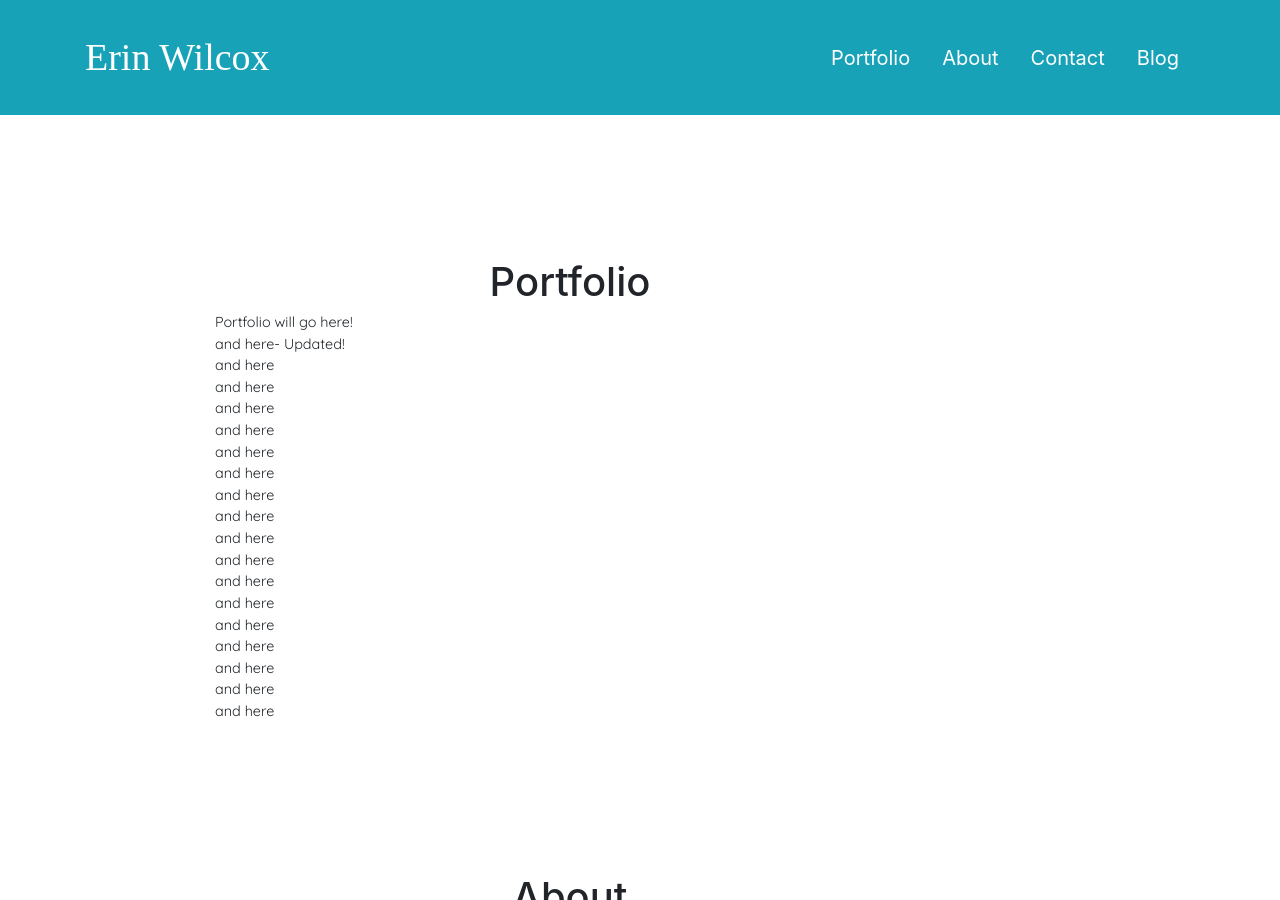
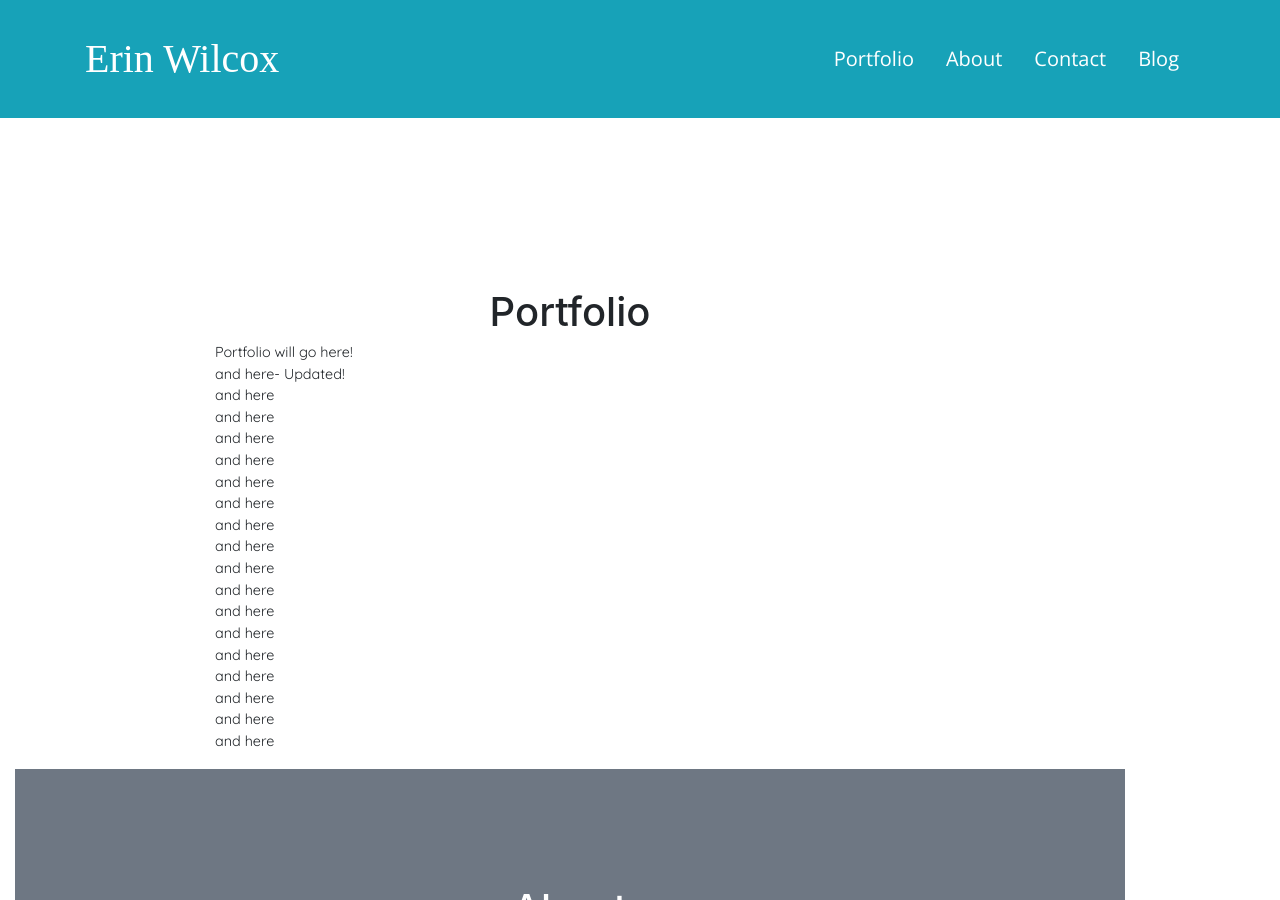
Before and after one commit to brookin8/brookin8.github.io, a Jekyll site: the page built from index.html, in a window 1280 px wide. Built offline with Jekyll 4.4.1, drawn with Linux system fonts in a browser that asks for light colours; some web fonts are replaced.

Commit message:
Changing up fonts and container colors in index

```diff
--- a/_includes/header.html
+++ b/_includes/header.html
@@ -10,7 +10,7 @@
 
     <!-- Google Fonts -->
     <link href="https://fonts.googleapis.com/css?family=Lobster|Raleway" rel="stylesheet">
-    <link href="https://fonts.googleapis.com/css?family=Fontdiner+Swanky|Oswald" rel="stylesheet">
+    <link href="https://fonts.googleapis.com/css?family=Atomic+Age|Englebert|Fontdiner+Swanky|Life+Savers|Open+Sans|Oswald|Pacifico|Risque" rel="stylesheet">
 
 
     <!-- Placeholder for adding custom CSS-->
@@ -24,8 +24,8 @@
       <div class="p-3 mb-2 bg-info text-white">
         <nav class="navbar navbar-default">
           <div class="container">
-                  <a class ="navbar-brand" style="color:#ffffff; font-family: 'Fontdiner Swanky', cursive; font-size: 38px;" href="/">Erin Wilcox</a>
-                  <ul class="nav justify-content-end" style="font-size: 20px;">
+                  <a class ="navbar-brand" style="color:#ffffff; font-family: 'Atomic Age', cursive; font-size: 40px;" href="/">Erin Wilcox</a>
+                  <ul class="nav justify-content-end" style="font-size: 20px; font-family: 'Open Sans', sans-serif;">
                     <li class ="nav-item"><a class ="nav-link" href="/#portfolio" style ="color:#ffffff;">Portfolio</a></li>
                     <li class ="nav-item"><a class ="nav-link" href="/#about" style ="color:#ffffff;">About</a></li>
                     <li class ="nav-item"><a class ="nav-link" href="/#contact" style ="color:#ffffff;">Contact</a></li>
--- a/index.html
+++ b/index.html
@@ -15,7 +15,7 @@ layout: index
 				<br>
 				<div class = "row justify-content-center">
 					<div class = "col">
-						<h1 style="text-align:center; padding-top:88px">Portfolio</h1>
+						<h1 style="text-align:center; padding-top:118px">Portfolio</h1>
 					</div>
 				</div>
 				<div class = "row justify-content-center">
@@ -46,12 +46,12 @@ layout: index
 		</section>
 
 		<section id ="about">
-			<div class ="container">
+			<div class ="container" style="background-color:#6E7783;color:white;>
 				<br>
 				<br>
 				<div class="row justify-content-center">
 					<div class = "col">
-						<h1 style="text-align:center; padding-top:88px">About</h1>
+						<h1 style="text-align:center; padding-top:118px">About</h1>
 					</div>
 				</div>
 				<div class ="row justify-content-center">
@@ -71,7 +71,7 @@ layout: index
 				<br>
 				<div class = "row justify-content-center">
 					<div class = "col">
-						<h1 style="text-align:center;padding-top:88px;">Contact Me</h1>
+						<h1 style="text-align:center;padding-top:118px;">Contact Me</h1>
 					</div>
 				</div>
 				<div class = "row justify-content-center">
```
